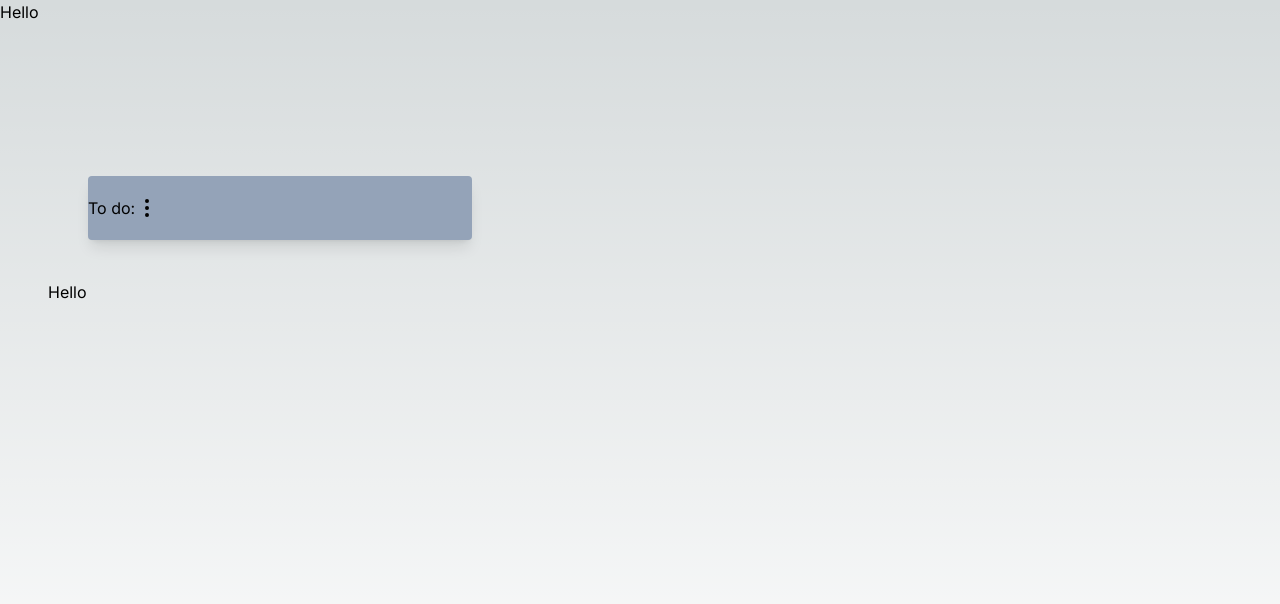
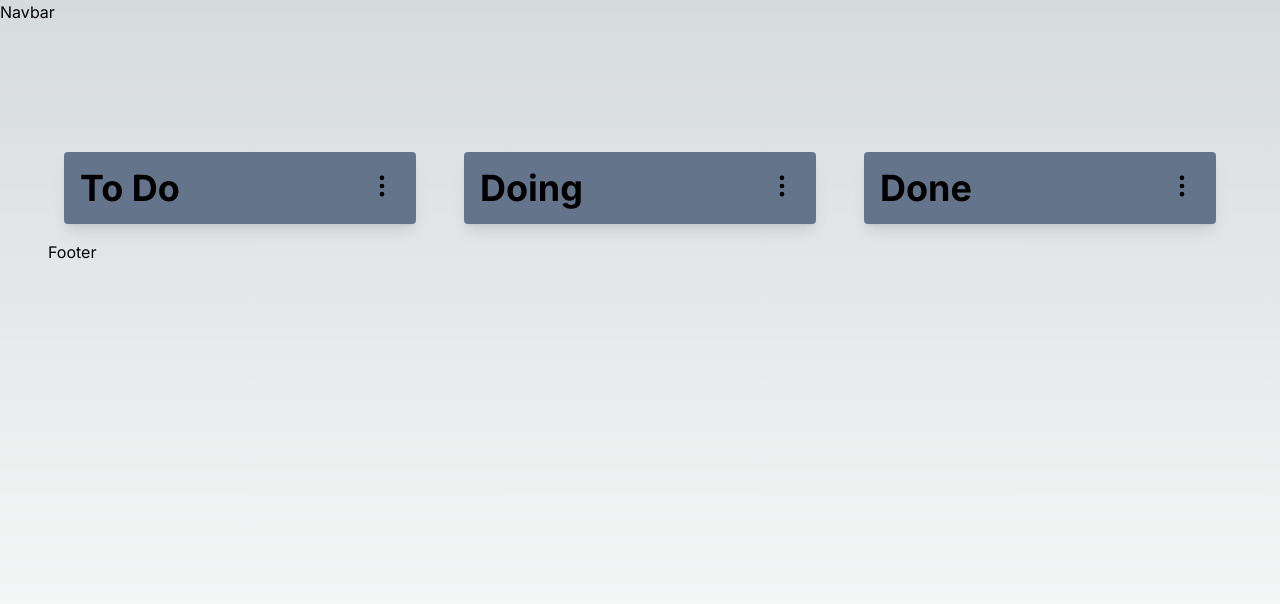
Before and after one commit to lunar-potato/tasky-app, a Next.js app: page / in a window 1280 px wide. Shown: the top 604 px of the page. Built offline with nearby package versions, Linux system fonts and the light colour scheme.

Commit message:
Added task container droppable

```diff
--- a/src/app/components/Footer.jsx
+++ b/src/app/components/Footer.jsx
@@ -3,7 +3,7 @@ import React from "react";
 const Footer = () => {
   return (
     <footer>
-      <h1>Hello</h1>
+      <h1>Footer</h1>
     </footer>
   );
 };
--- a/src/app/components/Navbar.jsx
+++ b/src/app/components/Navbar.jsx
@@ -3,7 +3,7 @@ import React from "react";
 const Navbar = () => {
   return (
     <nav>
-      <h1>Hello</h1>
+      <h1>Navbar</h1>
     </nav>
   );
 };
--- a/src/app/components/TaskContainer.jsx
+++ b/src/app/components/TaskContainer.jsx
@@ -1,20 +1,26 @@
 import React from "react";
 import { MoreVertical } from "lucide-react";
 
-const TaskContainer = () => {
+// Default Placeholder tasks
+const tasks = [{ title: "To Do" }, { title: "Doing" }, { title: "Done" }];
+
+const TaskContainer = ({ title }) => {
   return (
-    <div className="p-10">
-      <div className="flex justify-between max-w-sm overflow-hidden rounded shadow-lg bg-slate-400">
-        <div className="grid grid-cols-4 gap-5 my-5">
-          <div>
-            <h4 className="flex items-center justify-between">To do:
-            <MoreVertical className=""></MoreVertical>
-            </h4>
-          </div>
-        </div>
-      </div>
+    <div className="flex justify-between p-4 m-4 rounded shadow-lg bg-slate-500">
+      <h4 className="text-4xl font-bold">{title}</h4>
+      <MoreVertical className="p-1 w-9 h-9" />
     </div>
   );
 };
 
-export default TaskContainer;
+const Container = () => {
+  return (
+    <div className="grid grid-cols-3 gap-4">
+      {tasks.map((task, index) => (
+        <TaskContainer key={index} title={task.title} />
+      ))}
+    </div>
+  );
+};
+
+export default Container;
```
Also changed, not shown: src/app/page.js (line endings or trailing spaces).
